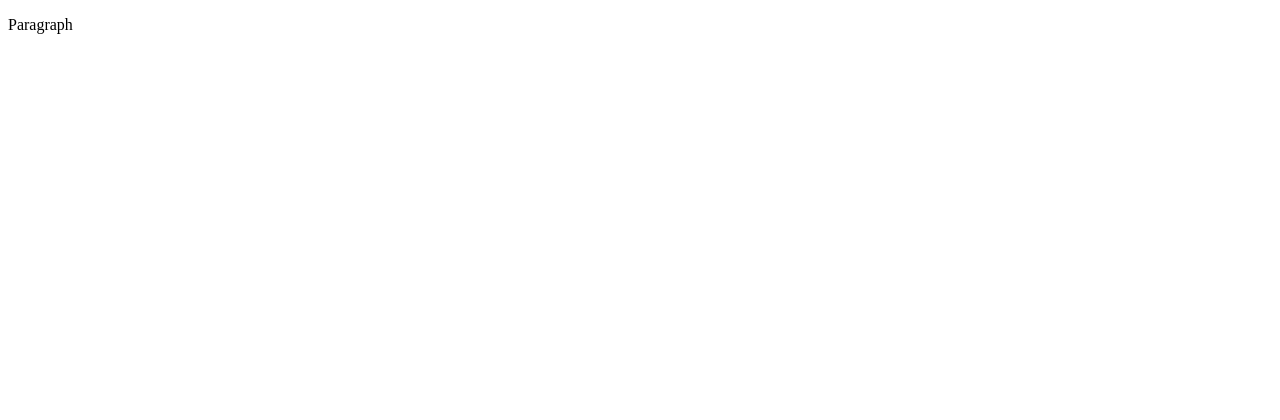
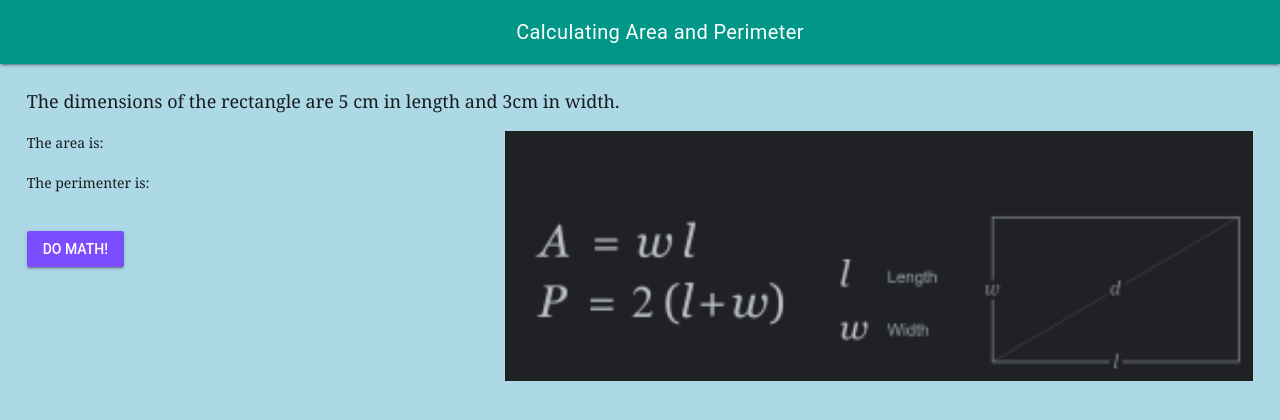
Before and after one commit to MTHS-ICS2O-2-2022/ICS2O-Unit-2-02-charlotte-jhu, a plain HTML site: page index.html in a window 1280 px wide. Drawn offline with nearby package versions, Linux system fonts and the light colour scheme.

Commit message:
added code and files for website

```diff
--- a/css/style.css
+++ b/css/style.css
@@ -1,4 +1,38 @@
-/* Created by: Mr. Coxall
-* Created on: Sep 2020
+/* Created by: Charlotte Jhu
+* Created on: March 2023
 * This file contains the CSS for index.html
 */
+
+/* Due to error in MDL : https://github.com/google/material-design-lite/issues/5281
+*/
+.mdl-ripple {
+  background: #000;
+  opacity: 0.001;
+}
+
+.mdl-layout__header-row {
+  justify-content: center;
+  padding: 0;
+}
+
+.mdl-layout__content {
+  padding-left: 20pt;
+  padding-right: 20pt;
+  padding-top: 20pt;
+  font-family: Georgia, serif;
+}
+
+.page-content-instructions {
+  font-family: Georgia, "Times New Roman", Times, serif;
+  font-size: large;
+}
+
+.right-image {
+  height: 250px;
+  width: auto;
+  float: right;
+}
+
+body {
+  background-color: lightblue;
+}
--- a/index.html
+++ b/index.html
@@ -1,9 +1,63 @@
 <!DOCTYPE html>
-<html>
+<!-- ICS2O-Unit2-02-->
+<html lang="en-ca">
   <head>
-    <title>Title</title>
+    <meta charset="utf-8" />
+    <meta name="description" content="Calculating Area and Perimeter" />
+    <meta name="keywords" content="mths, ics2o" />
+    <meta name="author" content="Charlotte Jhu" />
+    <meta name="viewpoint" content="width=device-width, initial-scale=1.0" />
+    <link rel="stylesheet" href="./css/style.css" />
+    <link
+      rel="stylesheet"
+      href="https://fonts.googleapis.com/icon?family=Material+Icons"
+    />
+    <link
+      rel="stylesheet"
+      href="https://code.getmdl.io/1.3.0/material.teal-deep_purple.min.css"
+    />
+    <link rel="apple-touch-icon" sizes="180x180" href="./apple-touch-icon.png" />
+    <link rel="icon" type="image/png" sizes="32x32" href="./favicon-32x32.png" />
+    <link rel="icon" type="image/png" sizes="16x16" href="./favicon-16x16.png" />
+    <link rel="manifest" href="./site.webmanifest" />
+    <title>Calculating Area and Perimeter</title>
   </head>
   <body>
-    <p>Paragraph</p>
+    <script defer src="https://code.getmdl.io/1.3.0/material.min.js"></script>
+    <script src="./js/script.js"></script>
+      <div class="mdl-layout mdl-js-layout mdl-layout--fixed-header">
+      <header class="mdl-layout__header">
+        <div class="mdl-layout__header-row">
+          <span class="mdl-layout-title">Calculating Area and Perimeter</span>
+        </div>
+      </header>
+      <main class="mdl-layout__content">
+        <div class="page-content-instructions">
+          <div id="instructions">The dimensions of the rectangle are 5 cm in length and 3cm in width.</div>
+        </div>
+        <br />
+        <div id="image">
+          <img class="right-image"
+          src="./images/area_and_perimeter.png"
+          alt="Area and perimenter of a rectangle"
+          width="10%" height="auto" />
+        </div>
+        <!-- basic text -->
+        <div id="calculate-area">
+          <p>The area is:</p>
+        </div>
+        <div id="calculate-perimeter">
+          <p>The perimenter is:</p>
+        </div>
+        <br />
+        <!-- Accent-colored raised button with ripple -->
+        <button
+          class="mdl-button mdl-js-button mdl-button--raised mdl-js-ripple-effect mdl-button--accent" onclick="calculateMath()">
+          DO MATH!
+        </button>
+        <br />
+        <br />
+      </main>
+    </div>
   </body>
 </html>
--- a/js/script.js
+++ b/js/script.js
@@ -1,5 +1,10 @@
 // Copyright (c) 2020 Mr. Coxall All rights reserved
 //
-// Created by: Mr. Coxall
-// Created on: Sep 2020
+// Created by: Charlotte Jhu
+// Created on: March 2023
 // This file contains the JS functions for index.html
+
+function calculateMath() {
+  document .getElementById("calculate-area").innerHTML = "<p>The area is: " + (5*3) + " cm²</p>"
+  document .getElementById("calculate-perimeter").innerHTML = "<p>The perimeter is: " + (5+3+5+3) + " cm</p>"
+}
```
Also changed, not shown: android-chrome-192x192.png (added), android-chrome-512x512.png (added), apple-touch-icon.png (added), favicon-16x16.png (added), favicon-32x32.png (added), favicon.ico (added), images/area_and_perimeter.png (added), site.webmanifest (added).
